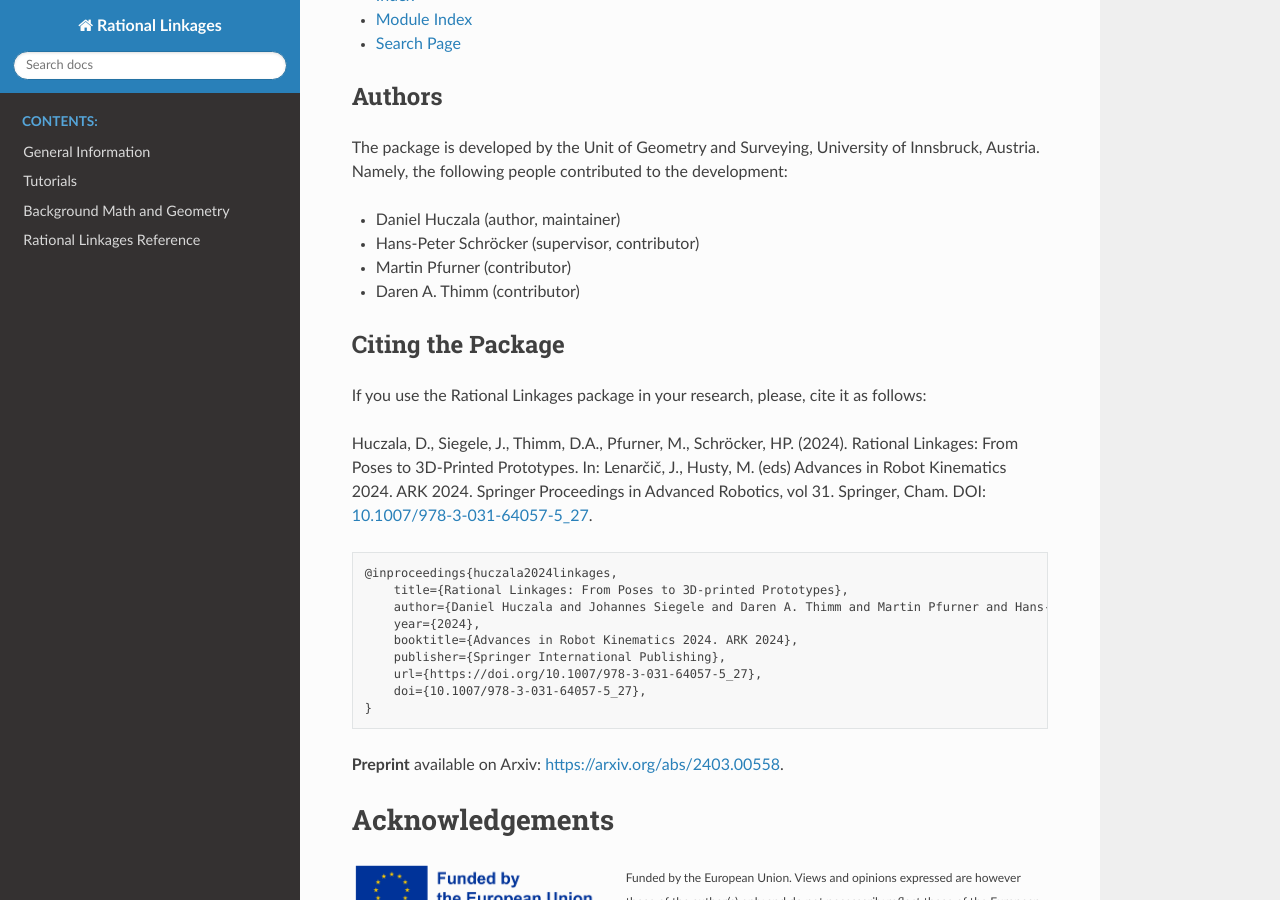
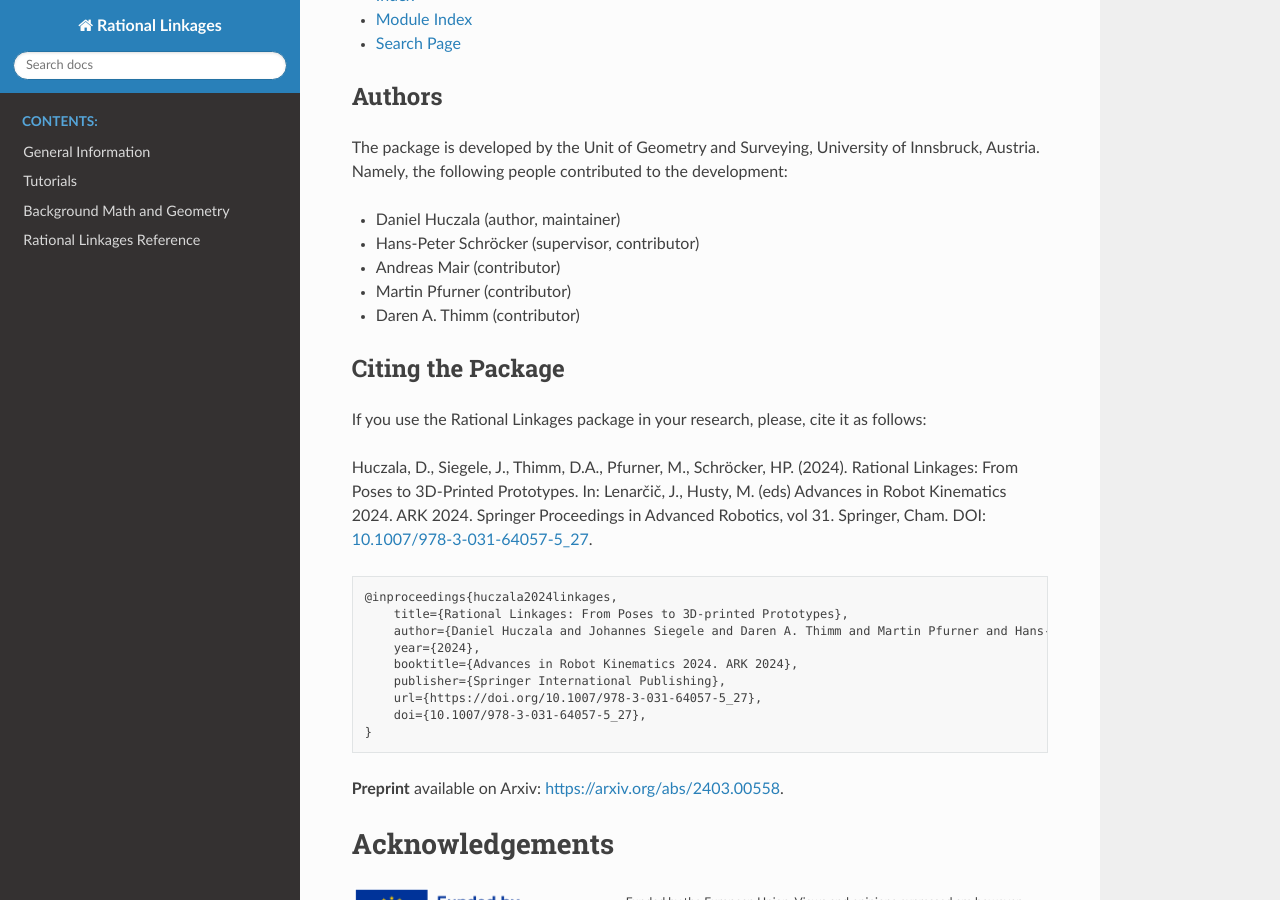
Before and after one commit to hucik14/rational-linkages, a Sphinx documentation site: the page built from docs/source/index.rst, in a window 1280 px wide and 900 px high, scrolled down 1933 px. Built offline with Sphinx 7.4.7 and the Read the Docs theme 3.1.0, drawn with Linux system fonts in a browser that asks for light colours; cross-references to code outside the pages are shown as plain code.

Commit message:
index update

```diff
--- a/docs/source/index.rst
+++ b/docs/source/index.rst
@@ -103,6 +103,7 @@ Austria. Namely, the following people contributed to the development:
 
 - Daniel Huczala (author, maintainer)
 - Hans-Peter Schröcker (supervisor, contributor)
+- Andreas Mair (contributor)
 - Martin Pfurner (contributor)
 - Daren A. Thimm (contributor)
 
```
